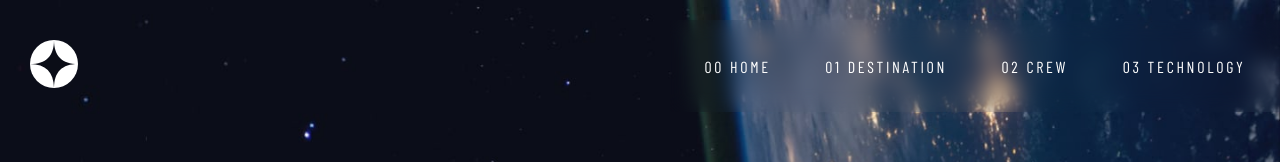
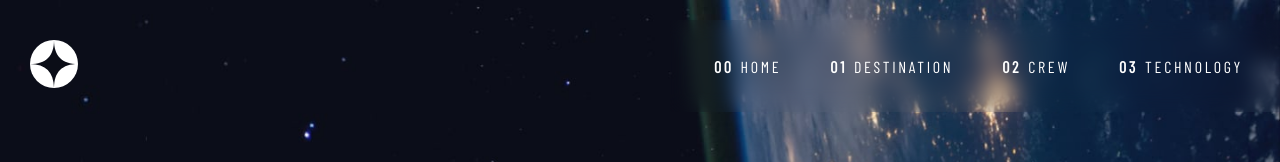
Before and after one commit to GawahChan/FM-Space-Tourism-Challenge, a React (Create React App) app: page / in a window 1280 px wide. Shown: the top 162 px of the page. Built offline with nearby package versions, Linux system fonts and the light colour scheme; a web font is replaced by a local one.

Commit message:
add navigation heading number logic

```diff
--- a/src/components/navigation/navigationControls/NavigationControls.style.tsx
+++ b/src/components/navigation/navigationControls/NavigationControls.style.tsx
@@ -1,4 +1,4 @@
-import styled, { css } from "styled-components";
+import styled from "styled-components";
 import { device } from "../../../utils/Constants";
 import { NavLink } from "../Navigation.style";
 
@@ -6,7 +6,7 @@ export const NavigationControlsContainer = styled.div`
   flex: 1;
 
   @media ${device.tablet} {
-    flex: 2;
+    flex: 5;
   }
 `
 
@@ -33,9 +33,8 @@ export const NavBarLink = styled(NavLink)`
   display: flex;
   height: 100%;
   align-items: center;
-  height: 100%;
 
-  padding: 20px;
+  padding: 5px;
   box-sizing: border-box;
 
   :hover {
@@ -48,8 +47,18 @@ export const NavBarHeader = styled.h1`
   font-family: ${({ theme }) => theme.typography.secondary};
   font-size: ${({ theme }) => theme.fontSize.navText};
   letter-spacing: ${({ theme }) => theme.characterSpace.navText};
-  font-weight: normal;
+  font-weight: normal
 `;
+
+export const NavBarHeaderNumber = styled(NavBarHeader)`
+  font-weight: bold;
+  padding: 7px;
+  box-sizing: border-box;
+
+  @media ${device.tablet} {
+    display: none;
+  }
+`
 
 export const NavMenuContainer = styled.div`
   display: none;
@@ -65,7 +74,7 @@ export const NavMenuContainer = styled.div`
 `
 
 export const NavButtonContainer = styled.div<{ $display?: boolean }>`
-  display: ${props => props.$display? "flex": "none"};
+  display: ${props => props.$display? "flex" : "none"};
   box-sizing: border-box;
   padding: 20px 30px 30px 30px;
 `
--- a/src/components/navigation/navigationControls/NavigationControls.tsx
+++ b/src/components/navigation/navigationControls/NavigationControls.tsx
@@ -10,6 +10,7 @@ import {
   NavBarContainer,
   NavBarLink,
   NavBarHeader,
+  NavBarHeaderNumber,
   NavMenuContainer,
   NavButtonContainer
 } from "./NavigationControls.style";
@@ -25,16 +26,20 @@ const NavigationControls = () => {
     <NavigationControlsContainer>
       <NavBarContainer>
         <NavBarLink to={HOME_URL}>
-          <NavBarHeader>00 HOME</NavBarHeader>
+          <NavBarHeaderNumber>00</NavBarHeaderNumber>
+          <NavBarHeader>HOME</NavBarHeader>
         </NavBarLink>
         <NavBarLink to={DESTINATION_URL}>
-          <NavBarHeader>01 DESTINATION</NavBarHeader>
+        <NavBarHeaderNumber>01</NavBarHeaderNumber>
+          <NavBarHeader>DESTINATION</NavBarHeader>
         </NavBarLink>
         <NavBarLink to={CREW_URL}>
-          <NavBarHeader>02 CREW</NavBarHeader>
+        <NavBarHeaderNumber>02</NavBarHeaderNumber>
+          <NavBarHeader>CREW</NavBarHeader>
         </NavBarLink>
         <NavBarLink to={TECHNOLOGY_URL}>
-          <NavBarHeader>03 TECHNOLOGY</NavBarHeader>
+        <NavBarHeaderNumber>03</NavBarHeaderNumber>
+          <NavBarHeader>TECHNOLOGY</NavBarHeader>
         </NavBarLink>
       </NavBarContainer>
       <NavMenuContainer>
```
